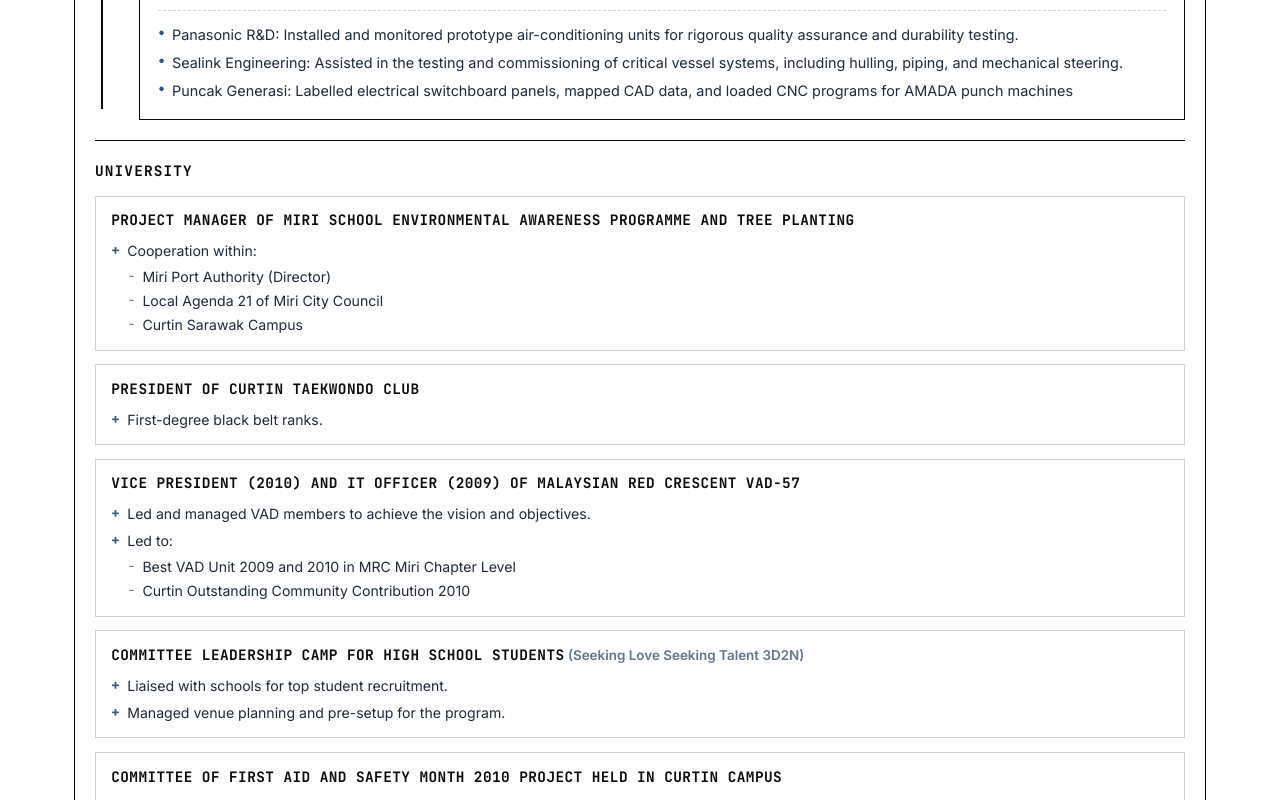
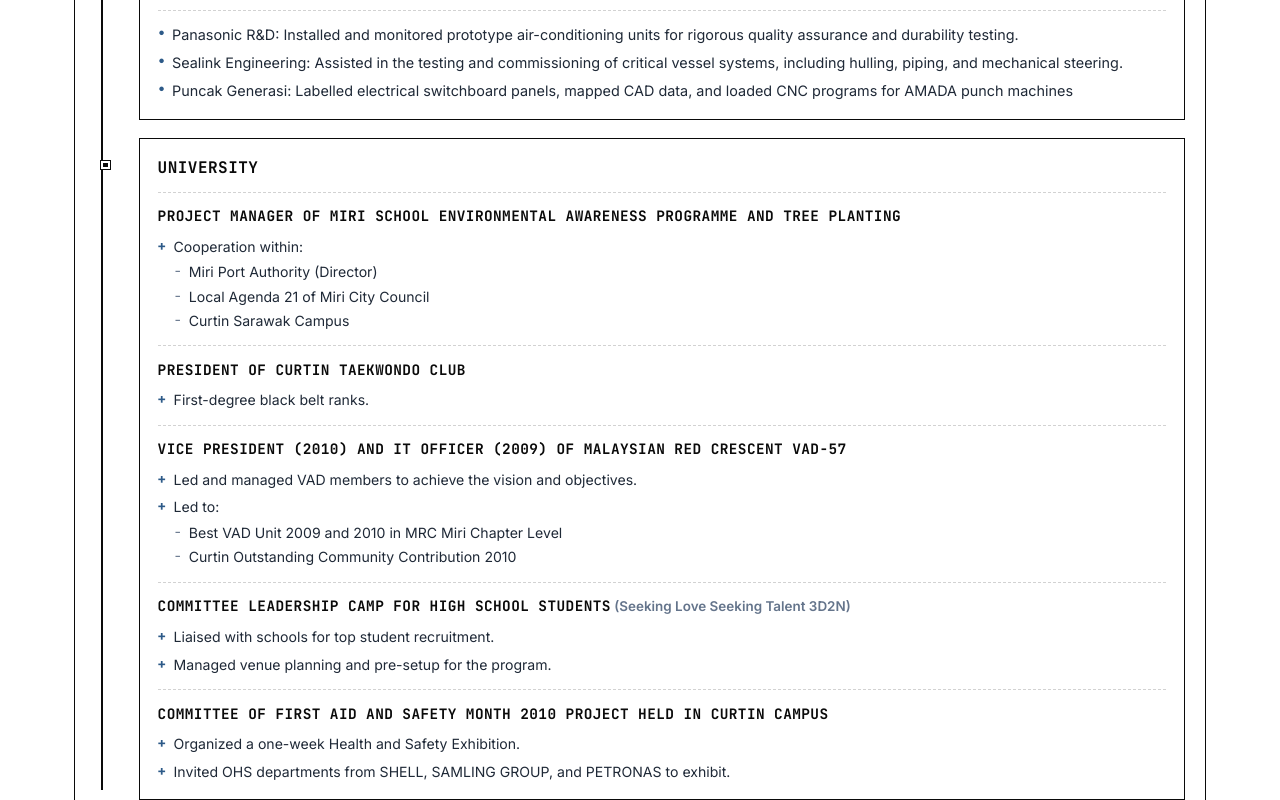
Before and after one commit to SamSham07/SamSham07.github.io, a React (Vite) app: page /career in a window 1280 px wide. Shown: the part 1120-1920 px from the top of the page. Built offline with nearby package versions, Linux system fonts and the light colour scheme.

Commit message:
Connect university section to career timeline

```diff
--- a/src/components/CareerMatrix.tsx
+++ b/src/components/CareerMatrix.tsx
@@ -50,11 +50,13 @@
               </div>
             </li>
           ))}
-        </ol>
-
           {university.activities.length > 0 && (
-          <section className="university-section" aria-label="University leadership">
-            <h2 className="university-heading">{university.heading}</h2>
+            <li className="career-entry university-entry">
+              <div className="career-entry-marker" aria-hidden="true" />
+              <div className="career-entry-body card university-entry-body">
+                <div className="career-entry-head university-entry-head">
+                  <h2 className="career-entry-title university-heading">{university.heading}</h2>
+                </div>
                 <div className="university-activities">
                   {university.activities.map((activity) => (
                     <article key={activity.title} className="university-activity">
@@ -81,8 +83,10 @@
                     </article>
                   ))}
                 </div>
-          </section>
+              </div>
+            </li>
           )}
+        </ol>
       </article>
     </section>
   )
--- a/src/index.css
+++ b/src/index.css
@@ -1318,29 +1318,27 @@
   line-height: 1.85;
 }
 
-.university-section {
-  margin-top: 1.25rem;
-  padding-top: 1.15rem;
-  border-top: var(--border-w) solid var(--border);
-}
-
 .university-heading {
-  margin: 0 0 0.85rem;
-  font-family: var(--font-mono);
-  font-size: 0.9rem;
-  letter-spacing: 0.08em;
-  text-transform: uppercase;
+  margin: 0;
 }
 
 .university-activities {
   display: grid;
-  gap: 0.85rem;
+  gap: 0;
 }
 
 .university-activity {
-  padding: 0.85rem 0.95rem;
-  border: 1px solid var(--border-soft);
-  background: color-mix(in srgb, var(--bg) 92%, var(--bg-cell));
+  padding: 0.85rem 0;
+  border-bottom: 1px dashed var(--border-soft);
+}
+
+.university-activity:first-child {
+  padding-top: 0;
+}
+
+.university-activity:last-child {
+  padding-bottom: 0;
+  border-bottom: none;
 }
 
 .university-activity-title {
```
Lines whose indentation alone changed are shown as unchanged.
